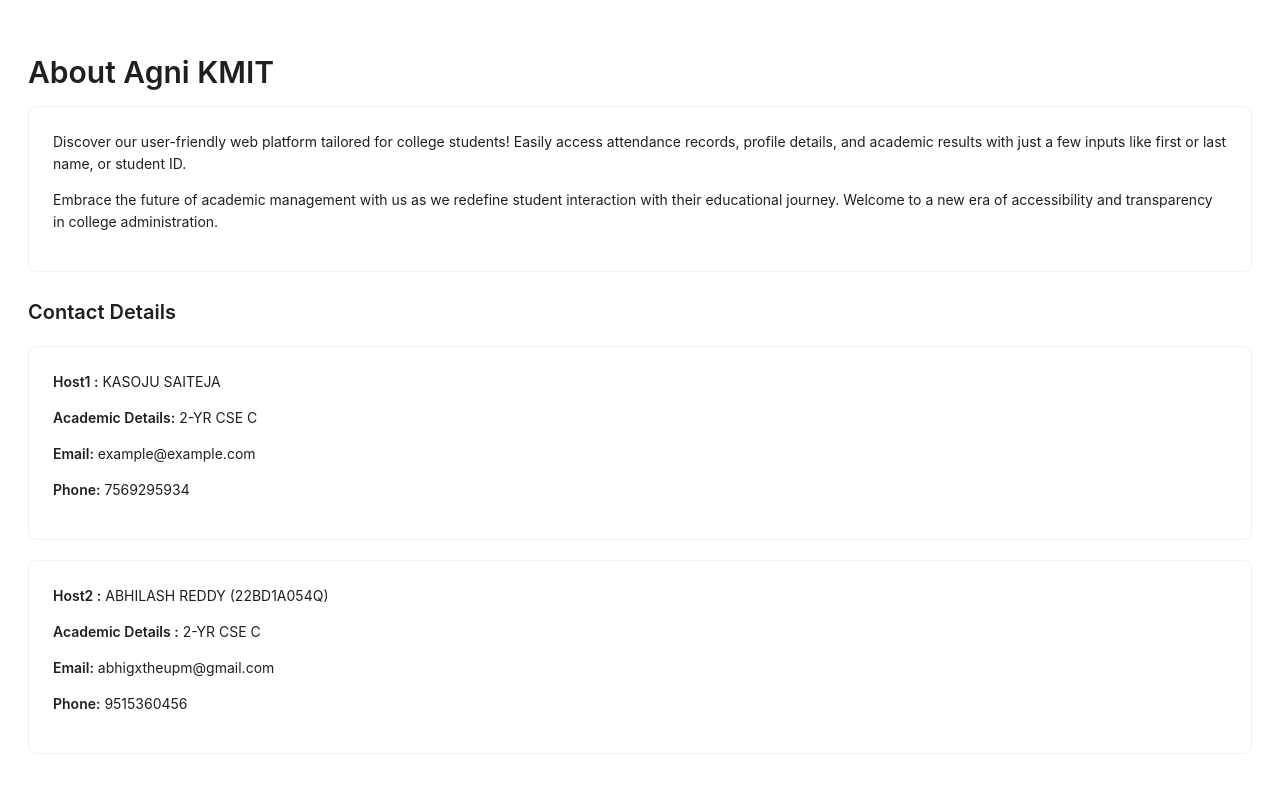
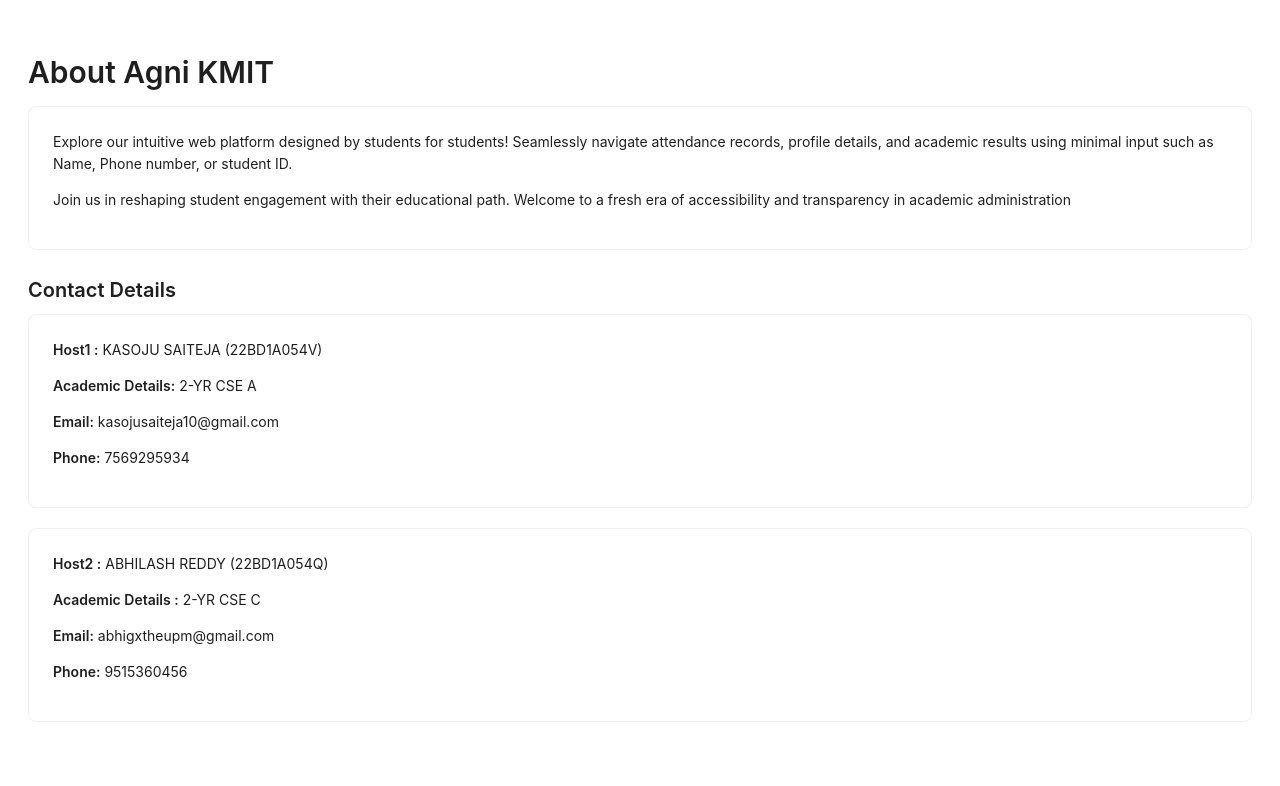
Before and after one commit to Saiteja9989/Spectra, a React (Vite) app in the folder Frontend/: page /AboutUs in a window 1280 px wide. Shown: the top 786 px of the page. Built offline with nearby package versions, Linux system fonts and the light colour scheme.

Commit message:
removed navbar

```diff
--- a/Frontend/src/AboutUs.jsx
+++ b/Frontend/src/AboutUs.jsx
@@ -1,5 +1,6 @@
 import React from 'react';
 import { Typography, Card } from 'antd';
+import { ZoomInOutlined } from '@ant-design/icons'; // Import transition effect
 
 const { Title, Paragraph } = Typography;
 
@@ -7,42 +8,39 @@ const AboutUs = () => {
   return (
     <div style={{ padding: '20px' }}>
       <Title level={2}>About Agni KMIT</Title>
-      <Card>
+      <Card hoverable style={{ marginBottom: '20px' }}>
         <Typography>
           <Paragraph>
-          Discover our user-friendly web platform tailored for college students! Easily access attendance records, profile details, and academic results with just a few inputs like first or last name, or student ID.
+          Explore our intuitive web platform designed by students for students! Seamlessly navigate attendance records, profile details, and academic results using minimal input such as Name, Phone number, or student ID.
           </Paragraph>
           <Paragraph>
-          Embrace the future of academic management with us as we redefine student interaction with their educational journey. Welcome to a new era of accessibility and transparency in college administration.
+          Join us in reshaping student engagement with their educational path. Welcome to a fresh era of accessibility and transparency in academic administration
           </Paragraph>
-          {/* Add more paragraphs or sections as needed */}
         </Typography>
       </Card>
       <Title level={4}>Contact Details</Title>
-      <Card style={{ marginTop: '20px' }}>
+      <Card hoverable style={{ marginBottom: '20px' }}>
         <Typography>
-        <Paragraph>
-            <strong>Host1 :</strong> KASOJU SAITEJA
+          <Paragraph>
+            <strong>Host1 :</strong> KASOJU SAITEJA (22BD1A054V)
           </Paragraph>
           <Paragraph>
-            <strong>Academic Details:</strong> 2-YR CSE C
+            <strong>Academic Details:</strong> 2-YR CSE A
           </Paragraph>
           <Paragraph>
-            <strong>Email:</strong> example@example.com
+            <strong>Email:</strong> kasojusaiteja10@gmail.com
           </Paragraph>
           <Paragraph>
             <strong>Phone:</strong> 7569295934
           </Paragraph>
-          {/* Add more contact details if needed */}
         </Typography>
-
       </Card>
-      <Card style={{ marginTop: '20px' }}>
+      <Card hoverable style={{ marginBottom: '20px' }}>
         <Typography>
-        <Paragraph>
+          <Paragraph>
             <strong>Host2 :</strong> ABHILASH REDDY (22BD1A054Q)
           </Paragraph>
-        <Paragraph>
+          <Paragraph>
             <strong>Academic Details :</strong> 2-YR CSE C
           </Paragraph>
           <Paragraph>
@@ -51,9 +49,7 @@ const AboutUs = () => {
           <Paragraph>
             <strong>Phone:</strong> 9515360456
           </Paragraph>
-          {/* Add more contact details if needed */}
         </Typography>
-
       </Card>
     </div>
   );
--- a/Frontend/src/components/dashboard.jsx
+++ b/Frontend/src/components/dashboard.jsx
@@ -65,12 +65,12 @@ const ProfilePage = ({ netraID }) => {
 
   return (
     <Layout>
-      <Header>
+      {/* <Header>
         <Menu theme="dark" mode="horizontal" defaultSelectedKeys={['1']}>
           <Menu.Item key="1">Home</Menu.Item>
           <Menu.Item key="2"><Link to="/AboutUs">About Us</Link></Menu.Item>
         </Menu>
-      </Header>
+      </Header> */}
       <Content style={{ padding: '0 10px', marginTop: '20px' }}>
         <Row gutter={[16, 16]}>
           <Col xs={24} sm={24} md={12} lg={8} xl={8}>
```
